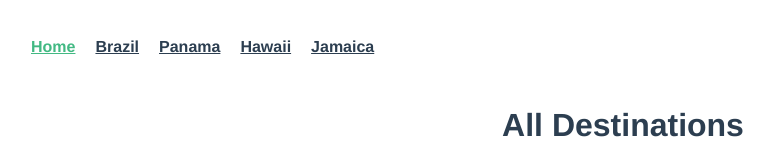
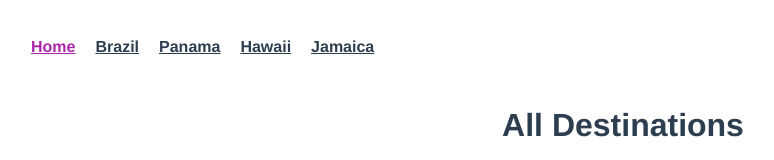
Before and after one commit to appletreeisyellow/vue-tutorials, a Vue app in the folder vue-travel-app/: page / in a window 1280 px wide. Shown: the top 160 px of the page, without its empty margins (17-791 px from the left). Built offline with nearby package versions, Linux system fonts and the light colour scheme.

Commit message:
update styles

```diff
--- a/vue-travel-app/src/App.vue
+++ b/vue-travel-app/src/App.vue
@@ -21,18 +21,4 @@
   text-align: center;
   color: #2c3e50;
 }
-
-#nav {
-  padding: 30px;
-}
-
-#nav a {
-  font-weight: bold;
-  color: #2c3e50;
-  padding: 0 10px;
-}
-
-#nav a.router-link-exact-active {
-  color: #42b983;
-}
 </style>
--- a/vue-travel-app/src/components/TheNavigation.vue
+++ b/vue-travel-app/src/components/TheNavigation.vue
@@ -16,5 +16,16 @@
 #nav {
   display: flex;
   align-items: center;
+  padding: 30px;
+}
+
+#nav a {
+  font-weight: bold;
+  color: #2c3e50;
+  padding: 0 10px;
+}
+
+#nav a.vue-school-sctive-class {
+  color: #ab26ab;
 }
 </style>
--- a/vue-travel-app/src/router/index.js
+++ b/vue-travel-app/src/router/index.js
@@ -43,6 +43,7 @@
 ];
 
 const router = new VueRouter({
+  linkExactActiveClass: "vue-school-sctive-class",
   routes,
 });
 
```
